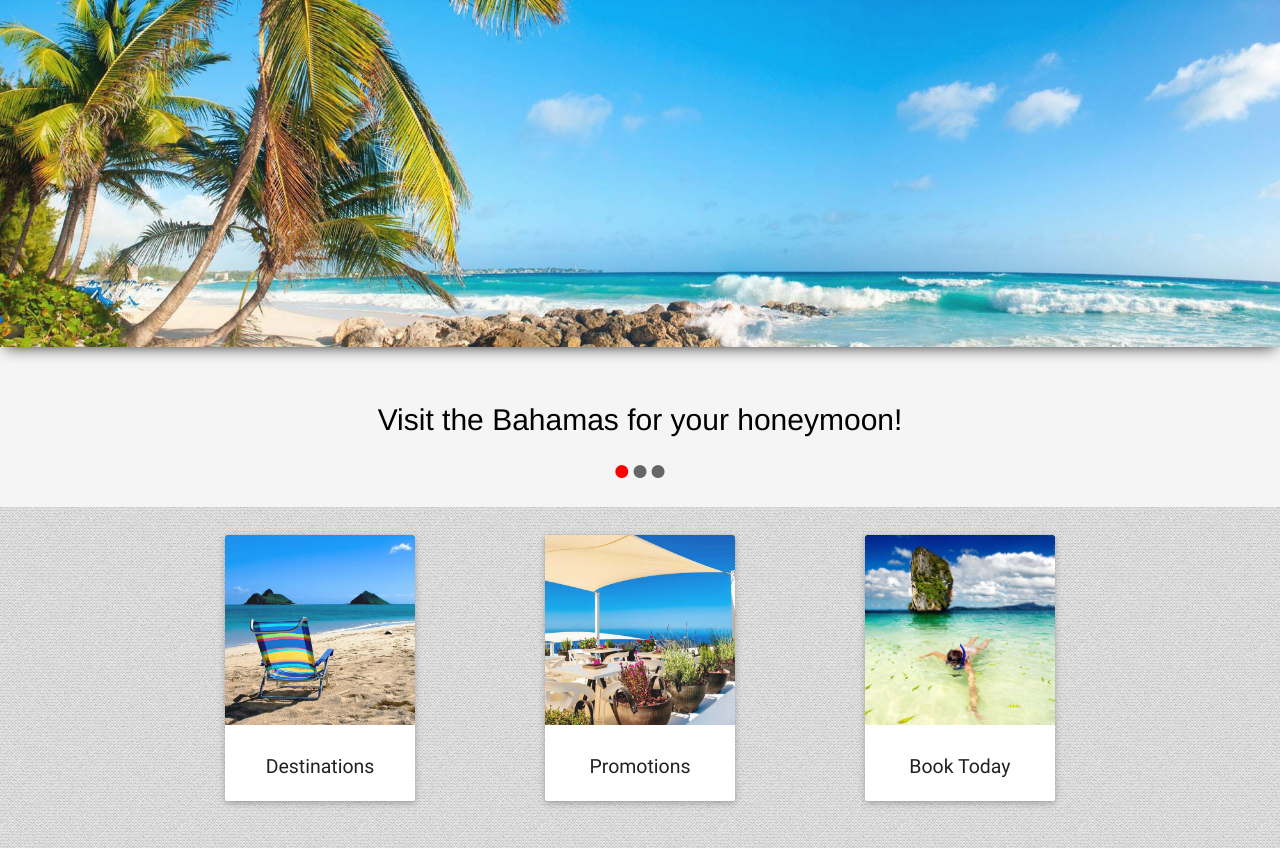
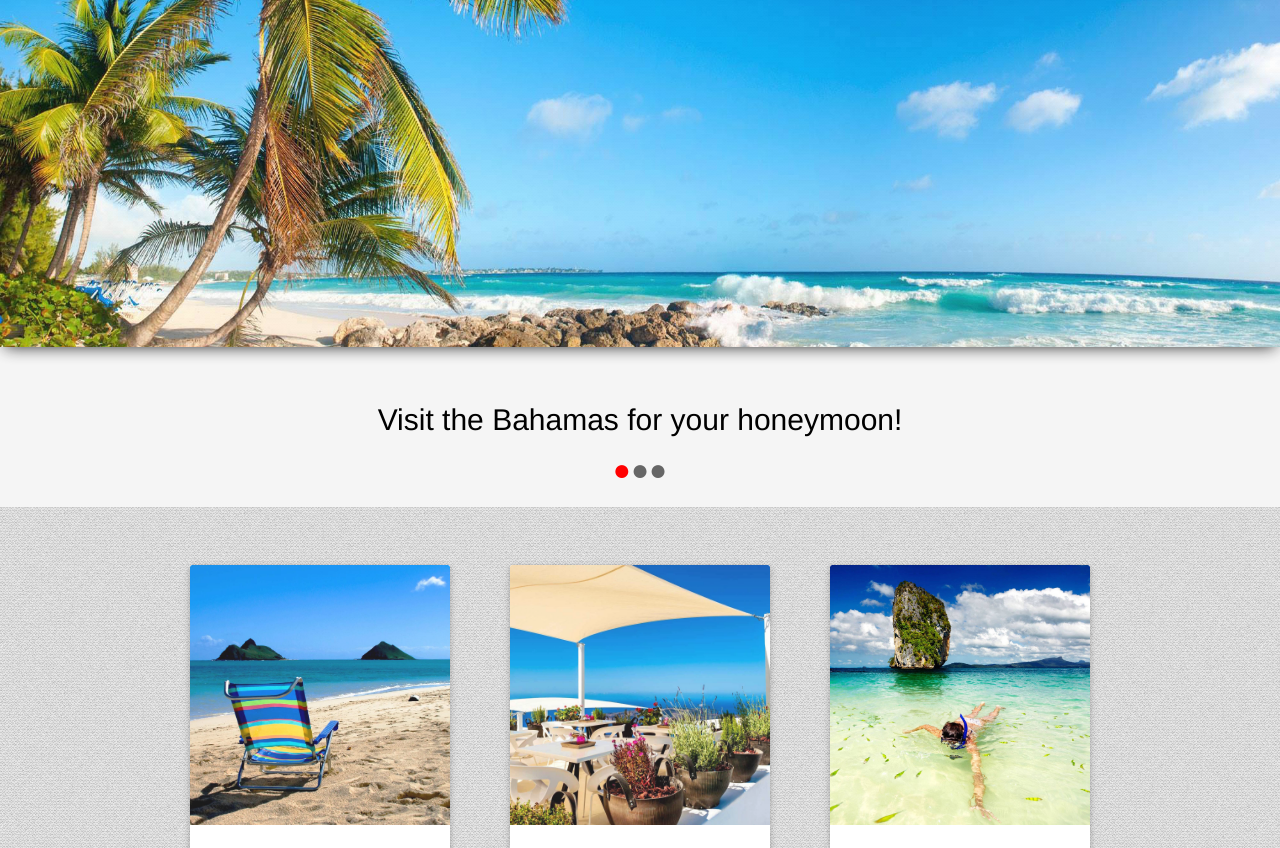
Before and after one commit to missmellyg85/travel-rewrite-angular, a website: page index.html at #/home in a window 1280 px wide. Shown: the part 67-915 px from the top of the page. Drawn offline with nearby package versions, Linux system fonts and the light colour scheme.

Commit message:
Style cards to be a reasonable size

```diff
--- a/app/components/components.less
+++ b/app/components/components.less
@@ -11,13 +11,3 @@ main {
 nav .brand-logo {
   padding-left:10px;
 }
-
-.hero {
-  height:350px;
-  background-image: url("../img/stock/beach/travel2.jpg");
-  -webkit-background-size: 100%;
-  background-size: 100%;
-  background-position-y: 530px;
-  opacity: 0.95;
-  box-shadow: 0px 5px 15px -5px;
-}
--- a/app/home/home.html
+++ b/app/home/home.html
@@ -8,8 +8,8 @@
     <div rn-carousel-indicators ng-if="promos.length > 1" slides="promos" rn-carousel-index="carouselIndex"></div>
 </div>
 
-<div class="row">
-    <div class="col s2 offset-s2">
+<div class="row card-box">
+    <div class="col s3 extra-pad offset-s1-half">
         <div class="card destinations">
             <div class="card-image">
                 <img src="app/img/stock/cards/cards1.jpg">
@@ -20,7 +20,7 @@
         </div>
     </div>
 
-    <div class="col s2 offset-s1">
+    <div class="col s3 extra-pad">
         <div class="card promotions">
             <div class="card-image">
                 <img src="app/img/stock/cards/cards2.jpg">
@@ -31,7 +31,7 @@
         </div>
     </div>
 
-    <div class="col s2 offset-s1">
+    <div class="col s3 extra-pad">
         <div class="card book">
             <div class="card-image">
                 <img src="app/img/stock/cards/cards3.jpg">
--- a/app/home/home.less
+++ b/app/home/home.less
@@ -1,12 +1,21 @@
 @blue-gray-darken-3: #37474f;
 
 html {
-  //background-color:whitesmoke;
   background-image: url('../img/binding_light.png');
 }
+
+.hero {
+  height:350px;
+  background-image: url("../img/stock/beach/travel2.jpg");
+  -webkit-background-size: 100%;
+  background-size: 100%;
+  background-position-y: 530px;
+  opacity: 0.95;
+  box-shadow: 0px 5px 15px -5px;
+}
+
 .blurb {
   background-color:whitesmoke;
-  //background-image: url('../img/binding_light.png');
   text-align: center;
   font-size: 2em;
   @pad-blurb: 50px;
@@ -29,3 +38,13 @@ html {
     }
   }
 }
+
+.card-box.row .col{
+  &.offset-s1-half {
+    margin-left: 12.5%;
+  }
+  &.extra-pad {
+    padding: 30px;
+  }
+
+}
```
